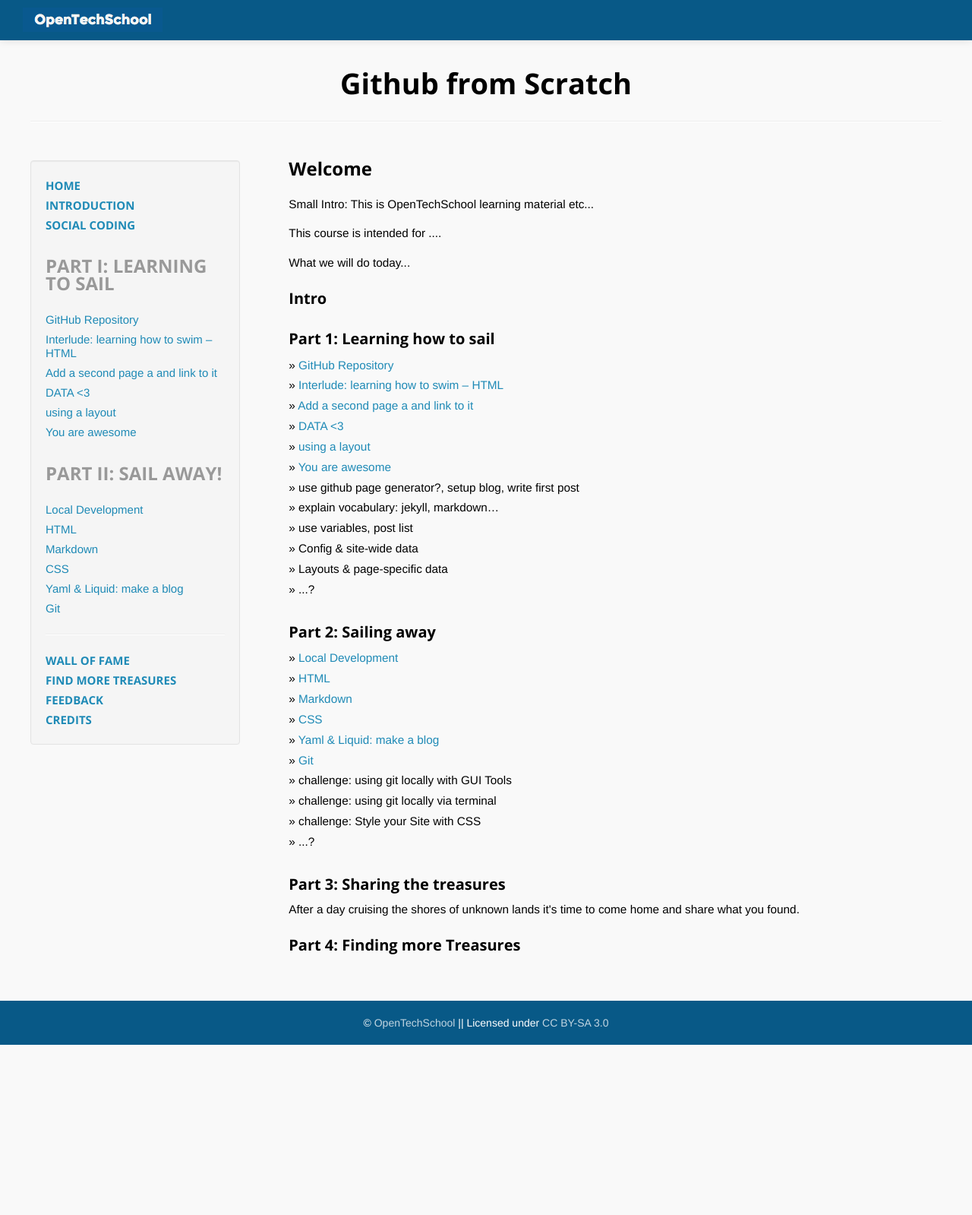
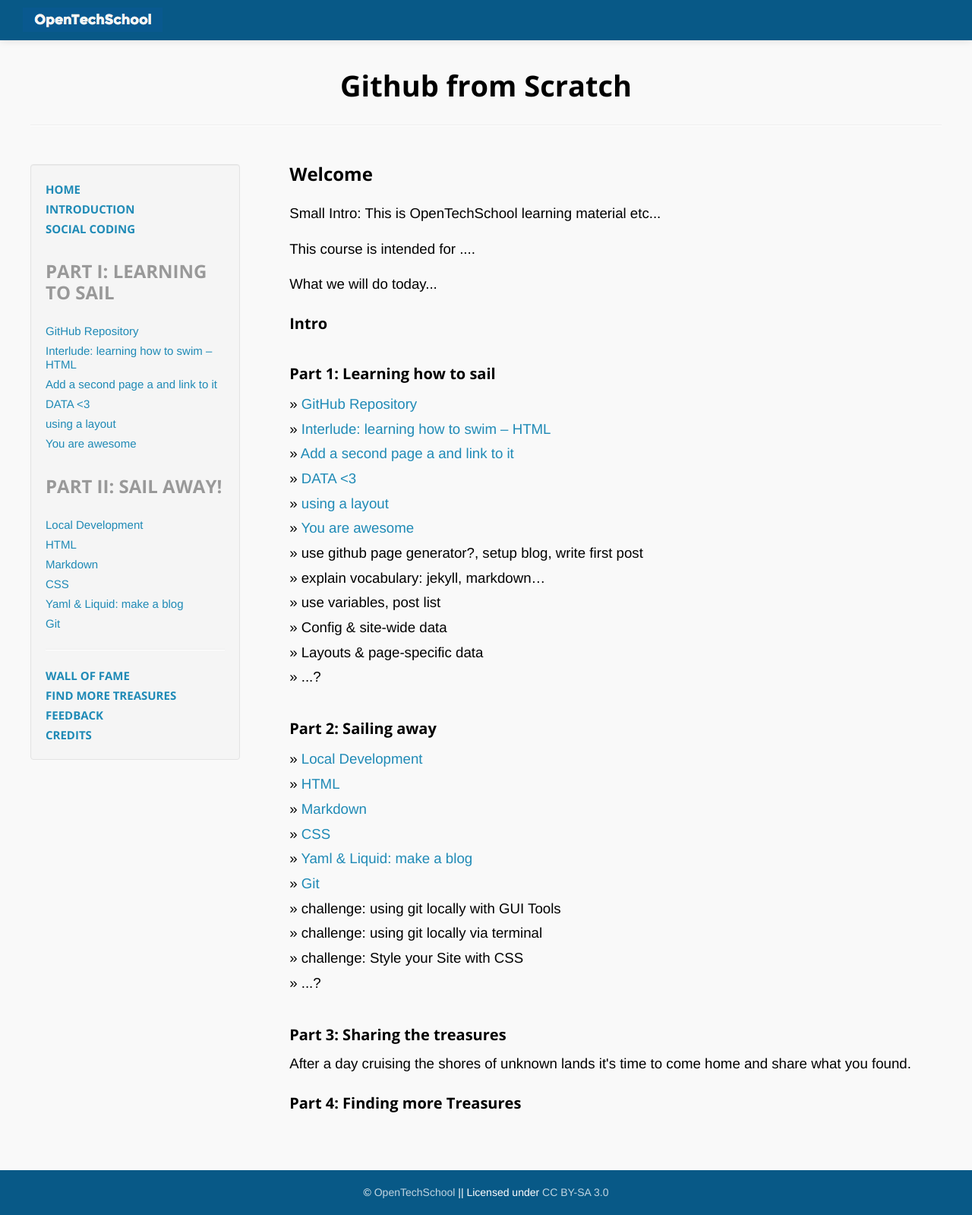
Before and after one commit to afknapping/github-from-scratch, a Jekyll site: the page built from index.html, in a window 1280 px wide. Shown: the whole page at 76% size. Built offline with Jekyll 4.4.1, drawn with Linux system fonts in a browser that asks for light colours; Markdown is read by kramdown in place of the engine named in the settings; before the commit the page ends 1375 px from its top, so only the background shows below that.

Commit message:
enlarge font-size

```diff
--- a/css/main.css
+++ b/css/main.css
@@ -106,7 +106,7 @@
 /*****************************************************************************/
 
 .site {
-  font-size: 115%;
+  font-size: 140%;
   text-align: justify;
   padding: 0 40px;
   margin: 1em auto 2em;
```
